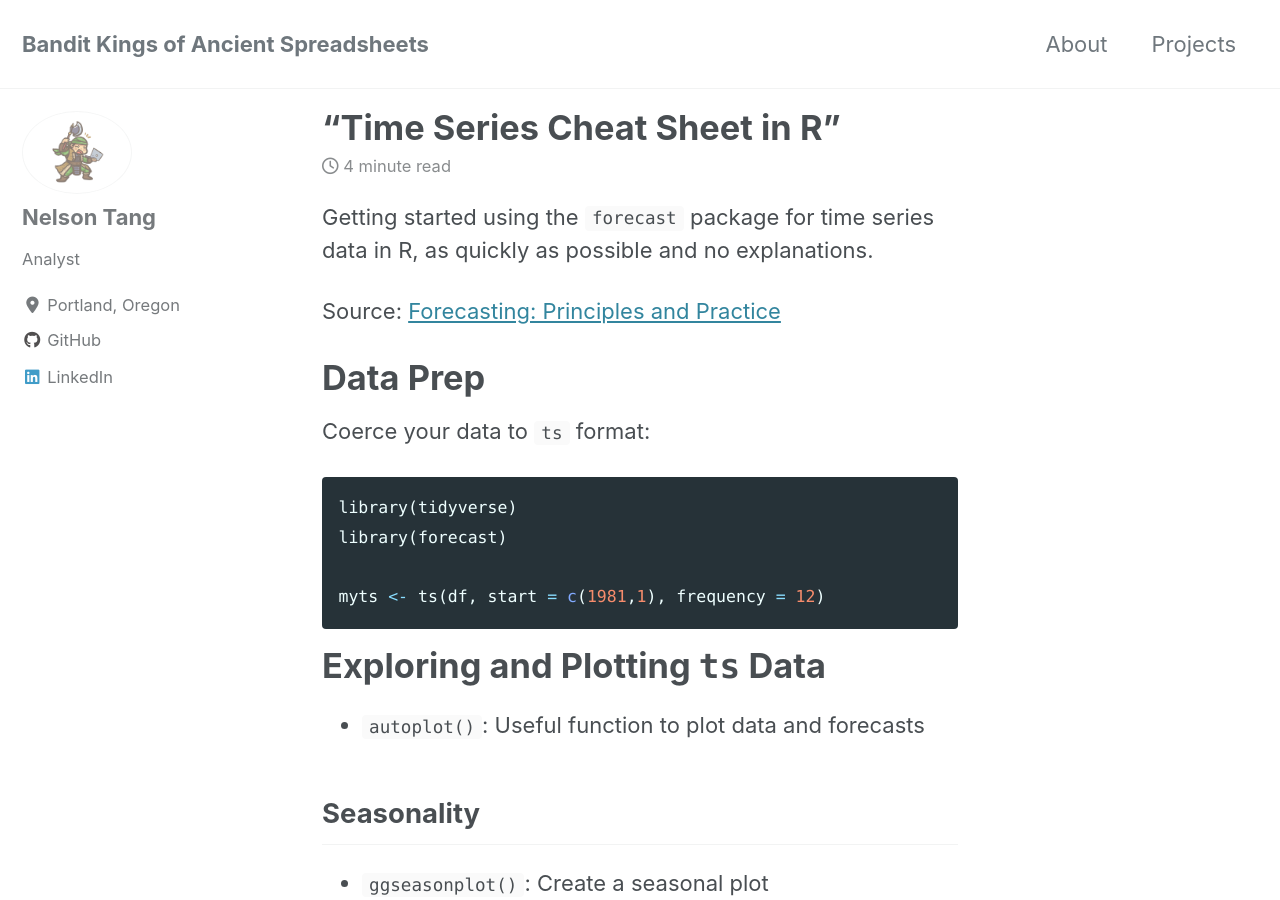
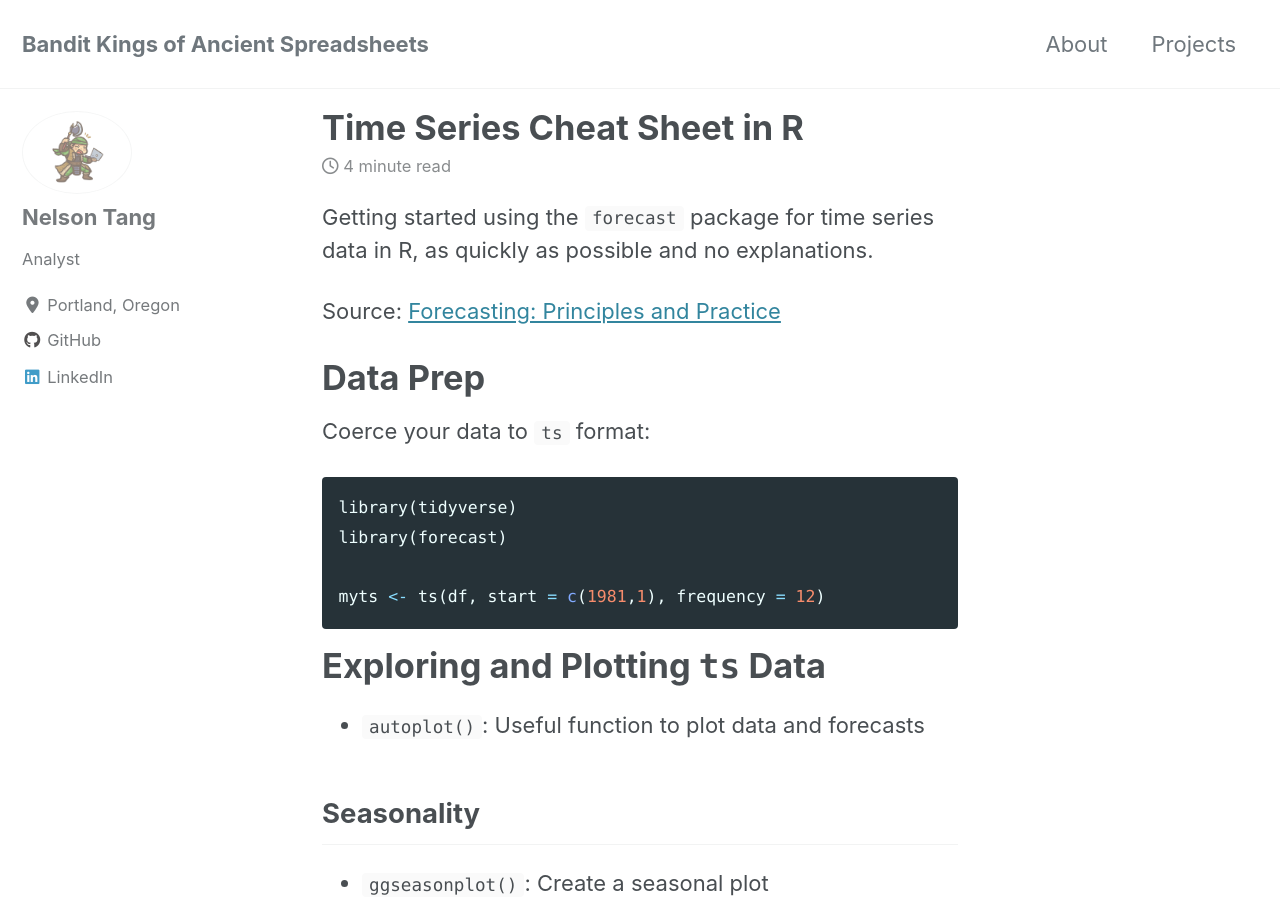
Before and after one commit to banditkingsofancientspreadsheets/banditkingsofancientspreadsheets.github.io, a Jekyll site: the page built from _posts/2020-01-26-time-series-forecasting-in-r.md, in a window 1280 px wide and 900 px high. Built offline with Jekyll 4.4.1, drawn with Linux system fonts in a browser that asks for light colours; cached includes are drawn as plain includes; nearby versions of some CDN libraries.

```diff
--- a/_posts/2020-01-26-time-series-forecasting-in-r.md
+++ b/_posts/2020-01-26-time-series-forecasting-in-r.md
@@ -1,5 +1,5 @@
 ---
-title: “Time Series Cheat Sheet in R”
+title: "Time Series Cheat Sheet in R"
 date: 2020-01-26
 tags: [r]
 excerpt: "Getting started using the `forecast` package for time series data in R, as quickly as possible and no explanations."
```
